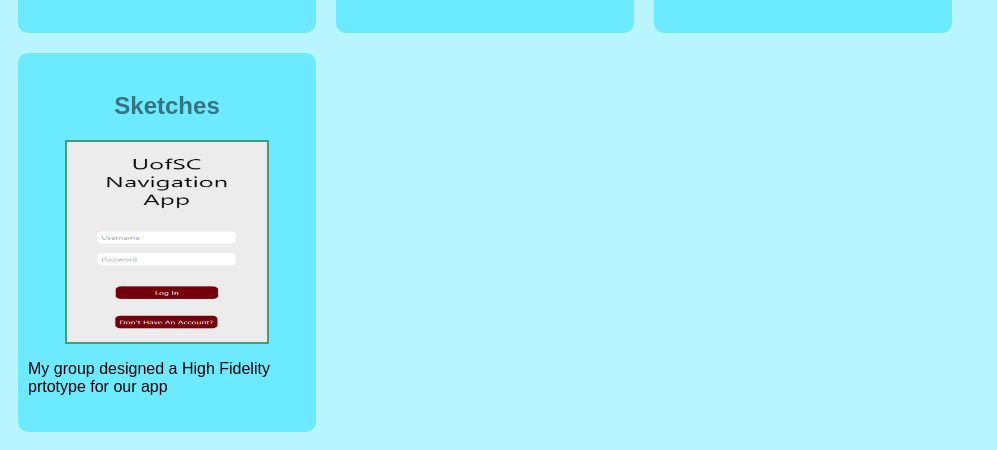
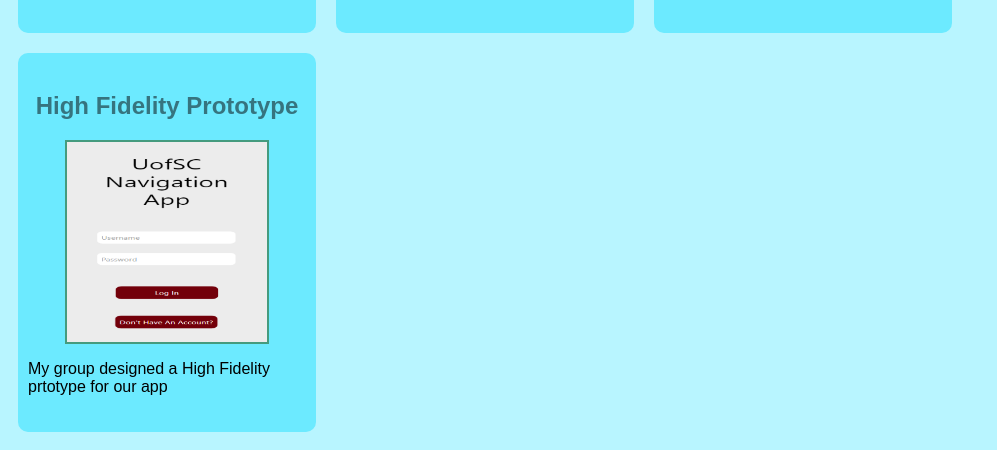
Before and after one commit to Austin7856/Austin7856.github.io, a plain HTML site: page index.html in a window 1280 px wide. Shown: the part 1045-1495 px from the top of the page, without its empty margins (0-997 px from the left). Drawn offline with Linux system fonts and the light colour scheme.

Commit message:
Fixed name on hifi

```diff
--- a/index.html
+++ b/index.html
@@ -79,7 +79,7 @@
         </section>
         <!-- HIFI Prototype -->
         <section class="assignment">
-            <a href="Proto/fullscreen.html"><h2>Sketches</h2></a>
+            <a href="Proto/fullscreen.html"><h2>High Fidelity Prototype</h2></a>
             <a href="Proto/fullscreen.html"><img src="Images/HiFi.png"></a>
             <section class="assignment-details">
                 <p>
```
